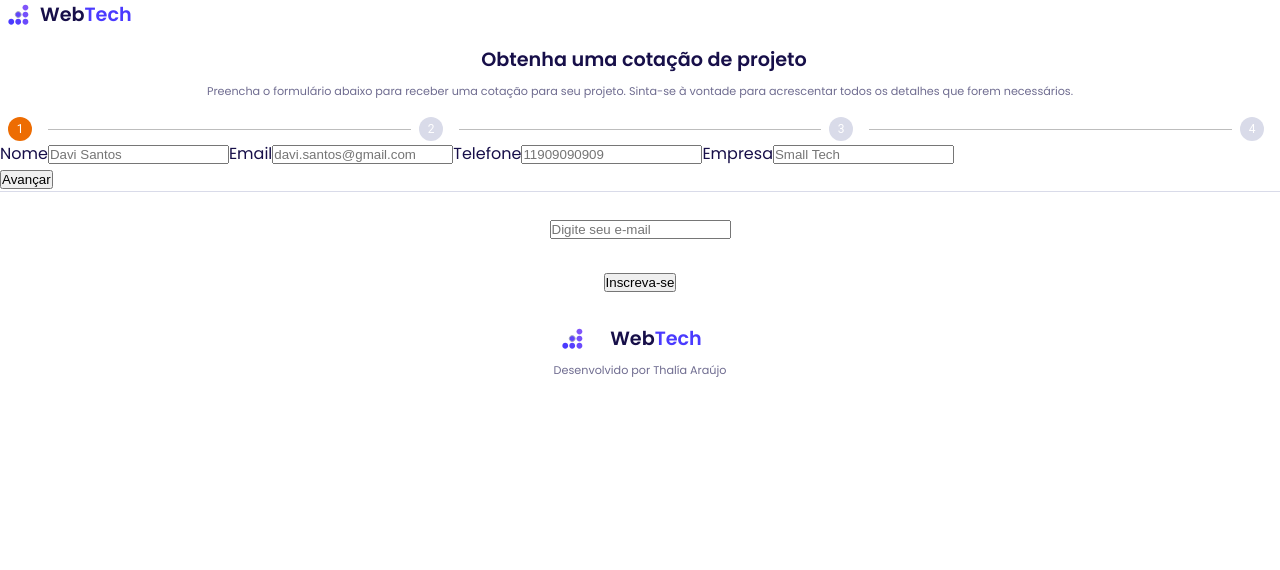
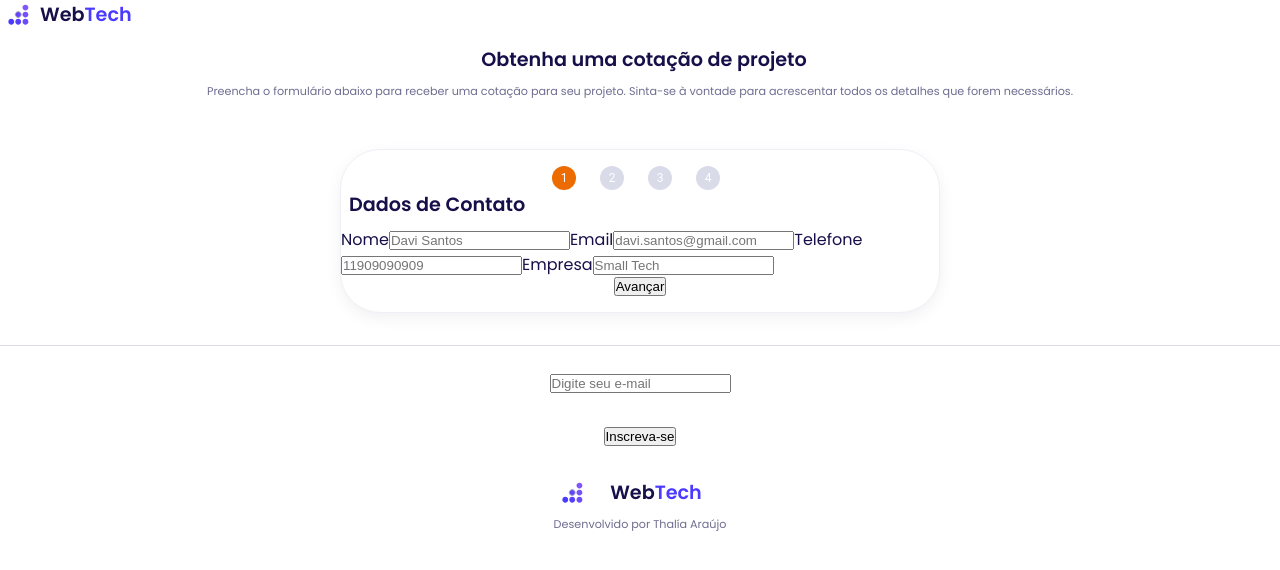
Before and after one commit to Thaliaraujo/multiStepFormTypescript, a React (Create React App) app: page /dashboard in a window 1280 px wide. Shown: the top 570 px of the page. Built offline with nearby package versions, Linux system fonts and the light colour scheme.

Commit message:
refactoring

```diff
--- a/src/app/pages/dashboard/Dashboard.tsx
+++ b/src/app/pages/dashboard/Dashboard.tsx
@@ -10,7 +10,9 @@ export const Dashboard = () => {
         <div>
             <Logo />
             <TitleAndParagraph />
-            <Form />
+            <div className='formDashboard'>
+                <Form />
+            </div>
             <Footer />
         </div>
     );
--- a/src/app/pages/dashboard/DashboardStyles.css
+++ b/src/app/pages/dashboard/DashboardStyles.css
@@ -26,3 +26,9 @@ body {
     background-color: var(--neutral-100);
     color: var(--neutral-800);
 }
+
+.formDashboard{
+    display: flex;
+    justify-content: center;
+    align-items: center;
+}
--- a/src/app/pages/dashboard/components/form/Form.tsx
+++ b/src/app/pages/dashboard/components/form/Form.tsx
@@ -8,6 +8,7 @@ import { StepOne } from "./components/step1/StepOne";
 import { StepTwo } from "./components/step2/StepTwo";
 import { StepThree } from "./components/step3/StepThree";
 import { StepFour } from "./components/step4/StepFour";
+import { ButtonForm, SForm } from "./StylesForm";
 
 export const Form = () => {
 
@@ -67,11 +68,11 @@ export const Form = () => {
   };
 
   return (
-    <div>
+    <SForm>
       <Steps currentStep={currentStep} />
       <form onSubmit={(e: React.FormEvent<HTMLFormElement>) => changeStep(currentStep + 1, e)}>
         <div>{currentComponents}</div>
-        <>
+        <ButtonForm>
           {!isFirstStep && (
             <button
               type='button'
@@ -93,8 +94,8 @@ export const Form = () => {
               Enviar
             </button>
           )}
-        </>
+        </ButtonForm>
       </form>
-    </div>
+    </SForm>
   );
 };
--- /dev/null
+++ b/src/app/pages/dashboard/components/form/StylesForm.tsx
@@ -0,0 +1,23 @@
+import styled from "styled-components";
+
+export const SForm = styled.div `
+display: flex;
+flex-direction: column;
+justify-content: center;
+align-items: center;
+
+background: var(--neutral-100);
+border: 1px solid var(--neutral-300);
+border-radius: 2.5rem;
+box-shadow: 0px 5px 16px 0px rgba(8, 15, 52, 0.06);
+
+max-width: 600px;
+margin: 2rem .5rem;
+padding: 1rem 0;
+
+`
+
+export const ButtonForm = styled.div `
+    display: flex;
+    justify-content: space-around;
+`
--- a/src/app/pages/dashboard/components/form/components/step1/StepOne.tsx
+++ b/src/app/pages/dashboard/components/form/components/step1/StepOne.tsx
@@ -1,4 +1,5 @@
 import { Input } from "../../../input/Input";
+import { Titles } from "../../../titles/Titles";
 
 export const StepOne = (props: {
     name: string,
@@ -11,6 +12,8 @@ export const StepOne = (props: {
     onCompanyChange: (value: string) => void,
 }) => {
     return (
+        <>
+            <Titles>Dados de Contato</Titles>
             <div>
                 <Input
                     label="Nome"
@@ -40,5 +43,6 @@ export const StepOne = (props: {
                     onChange={props.onCompanyChange}
                 />
             </div>
+        </>
     );
 };
--- a/src/app/pages/dashboard/components/form/components/step2/StepTwo.tsx
+++ b/src/app/pages/dashboard/components/form/components/step2/StepTwo.tsx
@@ -1,4 +1,6 @@
 import { Input } from "../../../input/Input";
+import { Paragraphs } from "../../../paragraphs/Paragraphs";
+import { Titles } from "../../../titles/Titles";
 
 export const StepTwo = (props: {
     teste: string,
@@ -6,6 +8,8 @@ export const StepTwo = (props: {
 }) => {
     return(
         <div>
+            <Titles>Nossos serviços</Titles>
+            <Paragraphs>Selecione os serviços de seu interesse.</Paragraphs>
             <Input
                 label= "test"
                 placeholder="tets"
--- a/src/app/pages/dashboard/components/form/components/steps/Steps.tsx
+++ b/src/app/pages/dashboard/components/form/components/steps/Steps.tsx
@@ -1,5 +1,6 @@
 import React from "react";
 import { Stepper, StepLabel, Step} from '@mui/material';
+import styled from "styled-components";
 
 
 const stepStyle = {
@@ -20,13 +21,18 @@ const stepStyle = {
     }
 };
 
+const SSteps = styled.div `
+    display: flex;
+    justify-content: space-around;
+`
+
 interface ISteps {
     currentStep: number;
   }
 
 export const Steps: React.FC<ISteps> = ({ currentStep })=> {
     return (
-        <div>
+        <SSteps>
             <Stepper activeStep={currentStep} sx={stepStyle}>
                 <Step  >
                     <StepLabel />
@@ -41,6 +47,6 @@ export const Steps: React.FC<ISteps> = ({ currentStep })=> {
                     <StepLabel />
                 </Step>
             </Stepper>
-      </div>
+      </SSteps>
     );
 };
--- a/src/app/pages/dashboard/components/input/Input.tsx
+++ b/src/app/pages/dashboard/components/input/Input.tsx
@@ -1,4 +1,3 @@
-
 interface IInputRegisterProps{
     label: string;
     value: string;
```
Lines whose indentation alone changed are shown as unchanged.
